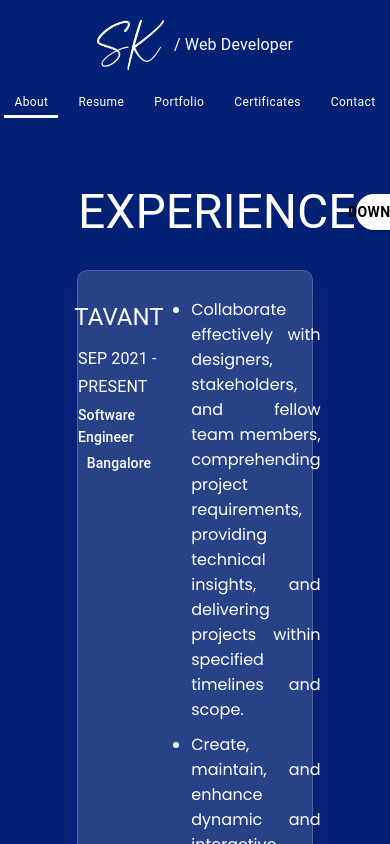
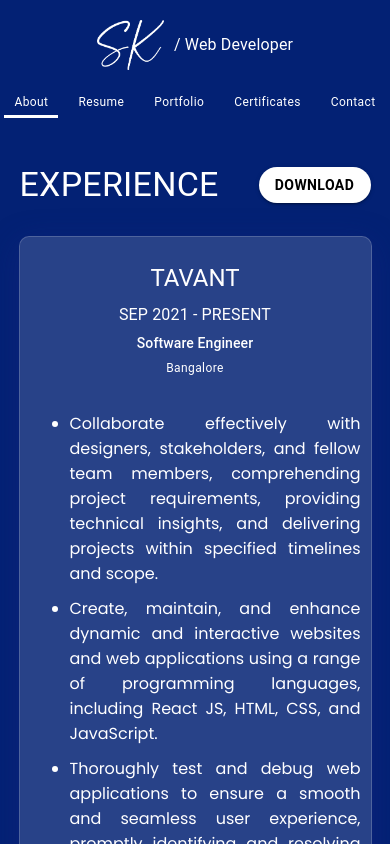
Before and after one commit to Siddharth-Karanchery/profile, a React (Create React App) app: page /resume in a window 390 px wide. Shown: the top 844 px of the page. Built offline with nearby package versions, Linux system fonts and the light colour scheme.

Commit message:
made resume page responsive

```diff
--- a/src/Pages/Resume/Resume.css
+++ b/src/Pages/Resume/Resume.css
@@ -49,3 +49,24 @@
 .Resume__Body__ele__right {
   width: 65%;
 }
+/*-------------- Responsive Design ------------------- */
+/*-------------- MOBILE ------------------- */
+@media screen and (max-width: 450px) {
+  .Resume {
+    padding: 0 0 20px 0;
+  }
+  .Resume__Header,
+  .Resume__Body {
+    width: 90%;
+  }
+  .Resume__Body__ele {
+    display: flex;
+    flex-direction: column;
+    width: 100%;
+  }
+
+  .Resume__Body__ele__left,
+  .Resume__Body__ele__right {
+    width: 100%;
+  }
+}
--- a/src/Pages/Resume/Resume.tsx
+++ b/src/Pages/Resume/Resume.tsx
@@ -1,25 +1,33 @@
-import {
-  Box,
-  Typography,
-  Button,
-  ListItem,
-  ListItemButton,
-  ListItemIcon,
-  ListItemText,
-  List,
-} from "@mui/material";
-import RadioButtonCheckedIcon from "@mui/icons-material/RadioButtonChecked";
+import { Box, Typography, Button } from "@mui/material";
 import { ButtonProps } from "@mui/material/Button";
 import { styled } from "@mui/material/styles";
+import useMediaQuery from "@mui/material/useMediaQuery";
 
 import "./Resume.css";
 import { resumeData } from "../../Data/resume";
+import { mobileBreakpoint } from "../../Data/constants";
 
 function Resume() {
+  const isMobile = useMediaQuery(`(max-width:${mobileBreakpoint}px)`);
+
+  const ColorButton = styled(Button)<ButtonProps>(({ theme }) => ({
+    color: "black",
+    fontWeight: "bold",
+    width: `${isMobile ? 7 : 10}rem`,
+    borderRadius: "2rem",
+    backgroundColor: "white",
+    "&:hover": {
+      backgroundColor: "#F0F0F0",
+    },
+  }));
+
   return (
     <Box className="Resume">
       <Box className="Resume__Header">
-        <Typography variant="h3" className="Resume__Header__Text">
+        <Typography
+          variant={isMobile ? "h4" : "h3"}
+          className="Resume__Header__Text"
+        >
           Experience
         </Typography>
         <ColorButton
@@ -41,7 +49,7 @@
               <Typography
                 variant="h5"
                 className="Resume__ele__left__companyName"
-                style={{ margin: "10px 0" }}
+                style={{ margin: `${isMobile ? 5 : 10}px 0` }}
               >{`${role.companyName}`}</Typography>
               <Typography
                 variant="subtitle1"
@@ -52,12 +60,12 @@
                 style={{ margin: "2px 0" }}
               >{`${role.title}`}</Typography>
               <Typography
-                variant="subtitle2"
+                variant={isMobile ? "caption" : "subtitle2"}
                 style={{ margin: "2px 0" }}
               >{`${role.location}`}</Typography>
             </Box>
             <Box className="Resume__Body__ele__right">
-              <ul>
+              <ul style={{ margin: "0px" }}>
                 {role.responsibility.map((resp) => (
                   <li style={{ margin: "10px", textAlign: "justify" }}>
                     {resp}
@@ -73,14 +81,3 @@
 }
 
 export default Resume;
-
-const ColorButton = styled(Button)<ButtonProps>(({ theme }) => ({
-  color: "black",
-  fontWeight: "bold",
-  width: "10rem",
-  borderRadius: "2rem",
-  backgroundColor: "white",
-  "&:hover": {
-    backgroundColor: "#F0F0F0",
-  },
-}));
```
